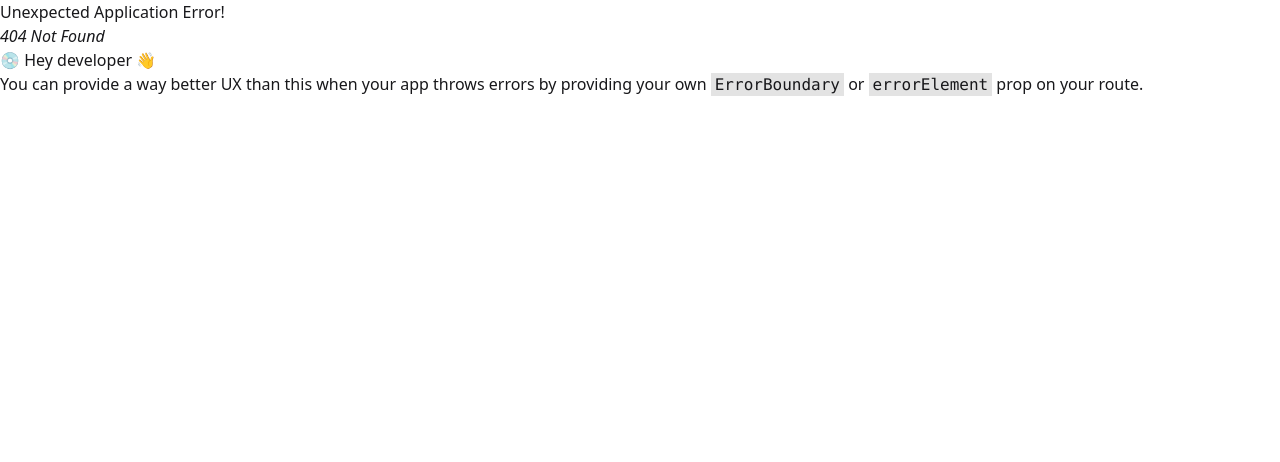
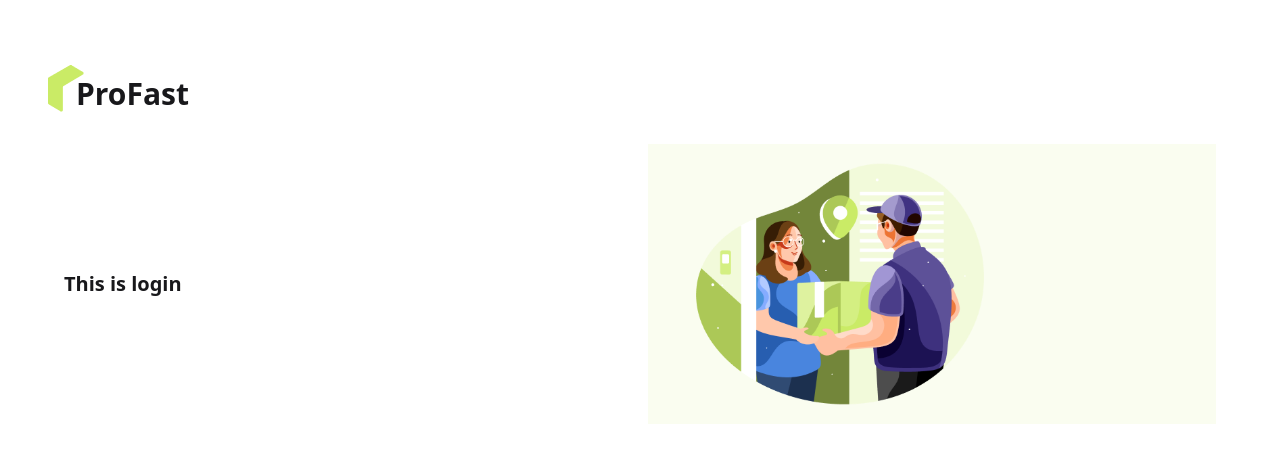
Before and after one commit to mahfuzarrahmanmunna/pro-fast-client, a React (Vite) app: page /login in a window 1280 px wide. Before the commit this address had no page. Shown: the top 462 px of the page. Built offline with nearby package versions, Linux system fonts and the light colour scheme.

Commit message:
added login and install react hook form

```diff
--- a/package.json
+++ b/package.json
@@ -15,6 +15,7 @@
     "react": "^19.1.0",
     "react-dom": "^19.1.0",
     "react-fast-marquee": "^1.6.5",
+    "react-hook-form": "^7.58.1",
     "react-icons": "^5.5.0",
     "react-responsive-carousel": "^3.2.23",
     "react-router": "^7.6.2",
--- a/src/Layouts/AuthLayouts/AuthLayouts.jsx
+++ b/src/Layouts/AuthLayouts/AuthLayouts.jsx
@@ -1,9 +1,25 @@
 import React from 'react';
+import { Outlet } from 'react-router';
+import authImage from '../../assets/authImage.png'
+import ProFastLogo from '../../Pages/Shared/ProFast/ProFastLogo';
 
 const AuthLayouts = () => {
     return (
-        <div>
-
+        <div className='p-12'>
+            <div className='py-4 '>
+                <ProFastLogo />
+            </div>
+            <div className="hero-content flex-col lg:flex-row-reverse">
+                <div className='bg-[#FAFDF0] flex-1'>
+                    <img
+                        src={authImage}
+                        className="max-w-sm rounded-lg"
+                    />
+                </div>
+                <div className='flex-1'>
+                    <Outlet />
+                </div>
+            </div>
         </div>
     );
 };
--- /dev/null
+++ b/src/Pages/Authentication/LogIn/LogIn.jsx
@@ -0,0 +1,11 @@
+import React from 'react';
+
+const LogIn = () => {
+    return (
+        <div>
+            <h1 className='text-xl font-bold'>This is login</h1>
+        </div>
+    );
+};
+
+export default LogIn;
--- a/src/Routes/Routes.jsx
+++ b/src/Routes/Routes.jsx
@@ -2,6 +2,8 @@
 import RootLayouts from "../Layouts/RootLayouts";
 import Home from "../Pages/Home/Home/Home";
 import AboutUs from "../Pages/About/AboutUs";
+import AuthLayouts from "../Layouts/AuthLayouts/AuthLayouts";
+import LogIn from "../Pages/Authentication/LogIn/LogIn";
 
 export const router = createBrowserRouter([
     {
@@ -19,6 +21,13 @@
         ]
     },
     {
-
+        path: '/',
+        Component: AuthLayouts,
+        children: [
+            {
+                path: '/login',
+                Component: LogIn
+            }
+        ]
     }
 ])
```
Also changed, not shown: src/assets/authImage.png (added), 1 other file (tests, documents, lock files or other folders).
